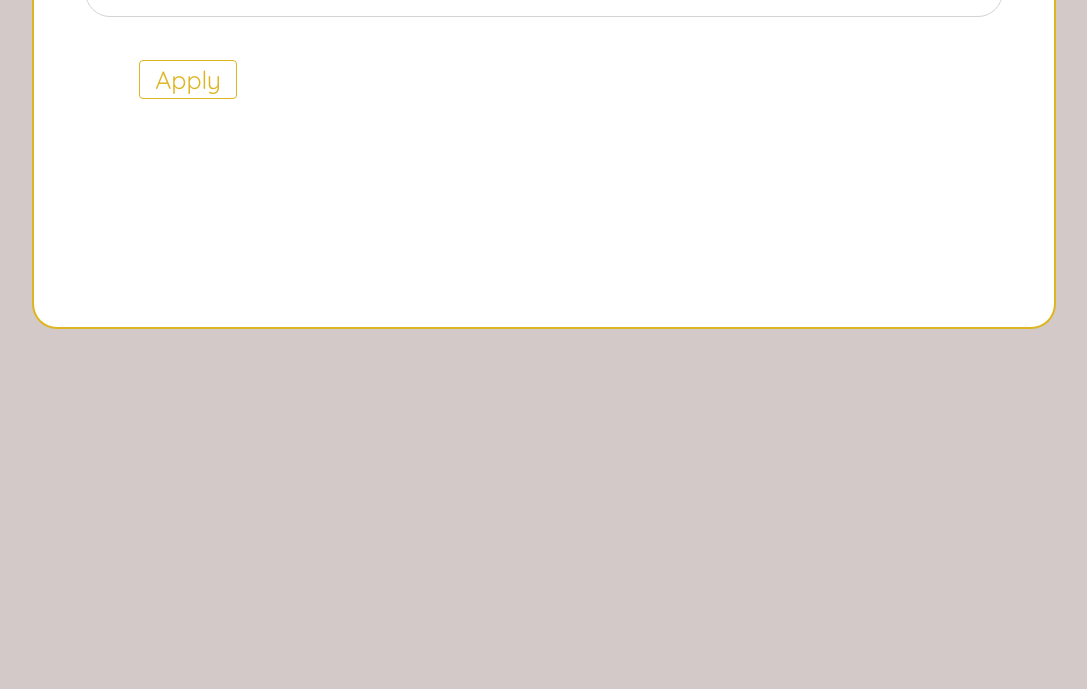
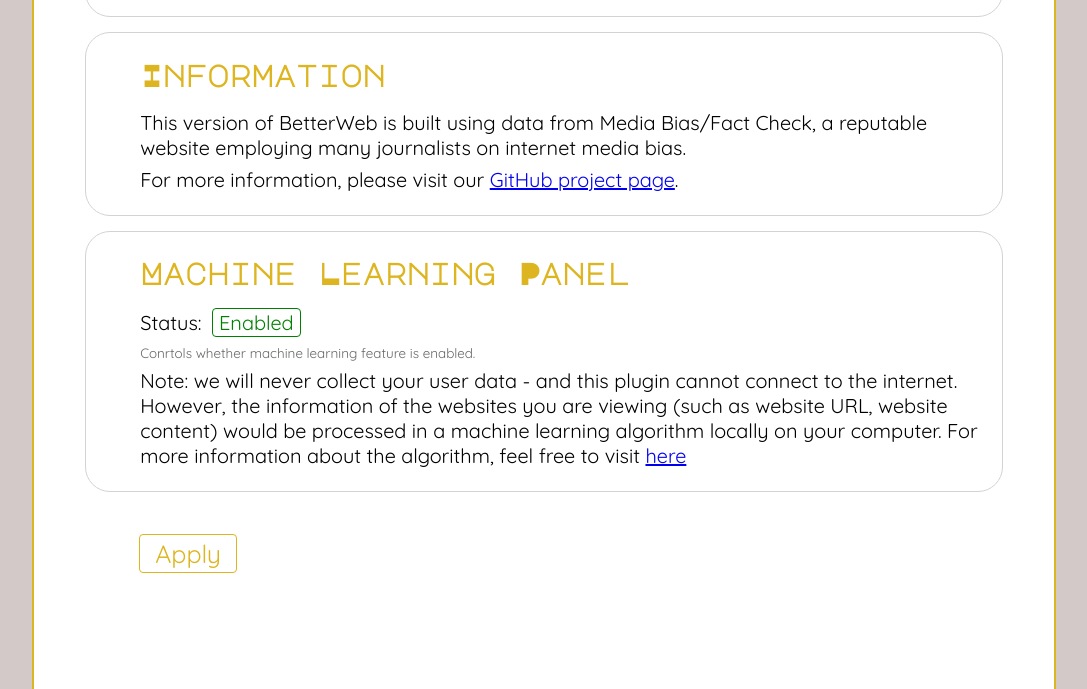
Before and after one commit to betterweb-team/BetterWeb, a browser extension: page src/options_custom/index.html in a window 1280 px wide. Shown: the part 785-1474 px from the top of the page, without its empty margins (96-1183 px from the left). Before the commit the page ends 1189 px from the top, so only its background shows below. Drawn offline with nearby package versions, Linux system fonts and the light colour scheme; files that its build step writes are made by us from their sources.

Commit message:
Finalized basic functionalities; Preparing for machine learning algorithm

```diff
--- a/package.json
+++ b/package.json
@@ -4,7 +4,9 @@
   "description": "A chrome plugin that uses Machine Learning and Natural Language Process to help building a better, more rational web.",
   "main": "index.js",
   "scripts": {
-    "test": "echo \"Error: no test specified\" && exit 1"
+    "test": "echo \"Error: no test specified\" && exit 1",
+    "build-scss": "sass src/options_custom/scss/page.scss:src/options_custom/css/page.css src/page_action/scss/page.scss:src/page_action/css/page.css src/shared/scss/:src/shared/css/",
+    "build-scss-live": "sass --watch src/options_custom/scss/page.scss:src/options_custom/css/page.css src/page_action/scss/page.scss:src/page_action/css/page.css src/shared/scss/:src/shared/css/"
   },
   "repository": {
     "type": "git",
--- a/src/options_custom/index.html
+++ b/src/options_custom/index.html
@@ -36,6 +36,17 @@
             <p>Status: <button class="checkbox" setting="media_bias_enabled" default="true"></button></p>
             <p class="setting_description">Controls whether news websites will have a panel showing their media bias</p>
         </div>
+        <div class="setting information">
+            <h1>Information</h1>
+            <p>This version of BetterWeb is built using data from Media Bias/Fact Check, a reputable website employing many journalists on internet media bias.</p>
+            <p>For more information, please visit our <a href="https://github.com/betterweb-team/BetterWeb">GitHub project page</a>.</p>
+        </div>
+        <div class="setting machine_learning">
+                <h1>Machine Learning Panel</h1>
+                <p>Status: <button class="checkbox" setting="machine_learning_enabled" default="true"></button></p>
+                <p class="setting_description">Conrtols whether machine learning feature is enabled.</p>
+                <p>Note: we will never collect your user data - and this plugin cannot connect to the internet. However, the information of the websites you are viewing (such as website URL, website content) would be processed in a machine learning algorithm locally on your computer. For more information about the algorithm, feel free to visit <a href="https://github.com/betterweb-team/BetterWeb/wiki/Machine-Learning-Algorithm">here</a></p>
+            </div>
         <button class="apply">Apply</button>
         <p class="settings_applied_message"></p>
     </div>
```
Also changed, not shown: src/page_action/page_action.html (+2 -2 lines), 6 other files.
